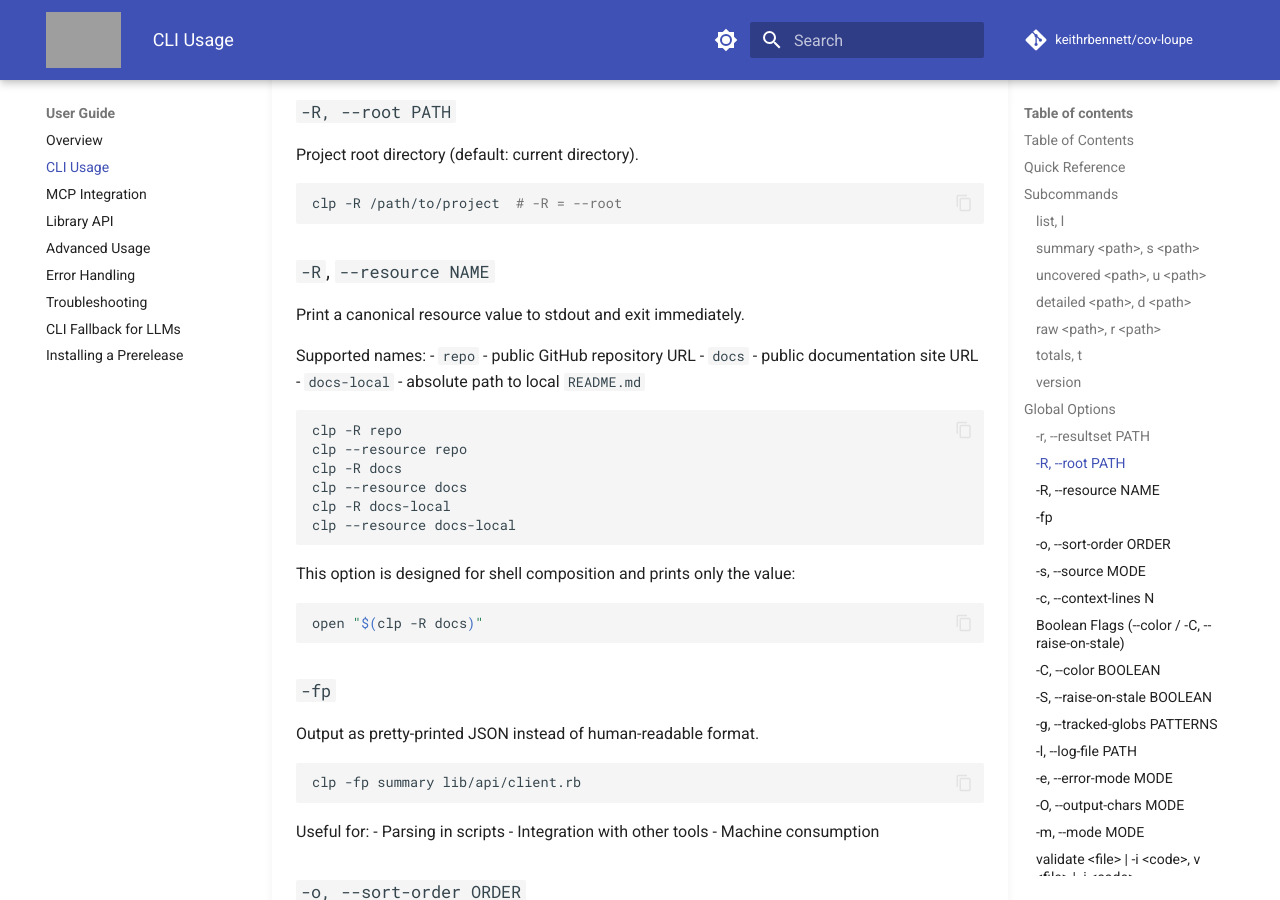
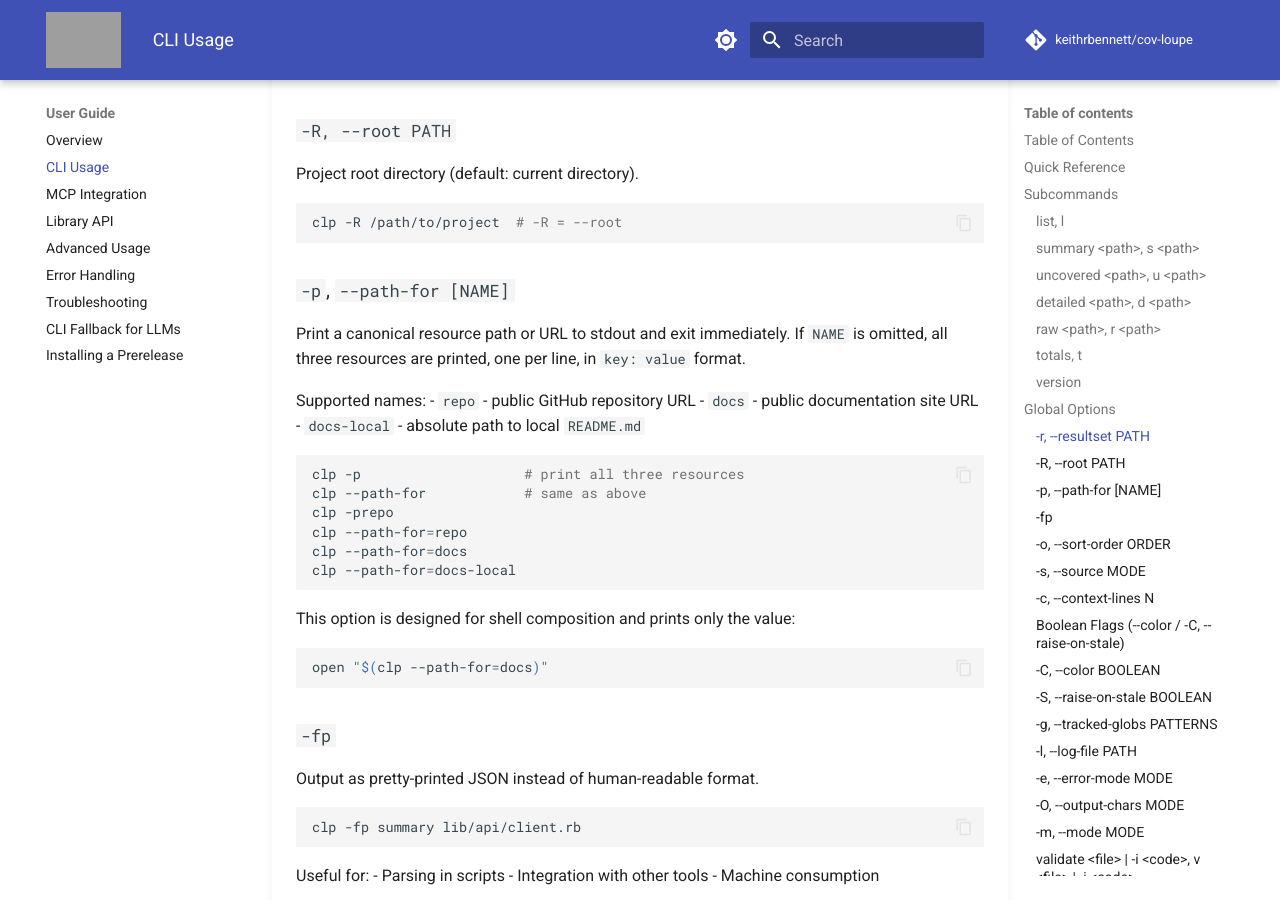
Before and after one commit to keithrbennett/simplecov-mcp, an MkDocs documentation site: the page built from docs/user/CLI_USAGE.md, in a window 1280 px wide and 900 px high, scrolled down 9105 px. Built offline with MkDocs 1.6.1 and Material for MkDocs 9.7.7, drawn with Linux system fonts in a browser that asks for light colours; comment, search, counter and statistics services are not loaded; some of the changed text lies outside the part shown; grey boxes are pictures that could not be loaded.

Commit message:
Rename -R/--resource to -p/--path-for; add no-arg all-values output
The -R short flag was shared with --root, causing ambiguity. Replacing
--resource NAME with --path-for [NAME] gives a clearer name and an
optional argument: omitting NAME prints all three resources (repo, docs,
docs-local) in "key: value" format; supplying a name prints only that
value. Update all tests, docs, examples, and migration notes accordingly.

https://claude.ai/code/session_016ryzBdWZEy38Sqe8ENBBVy

````diff
--- a/docs/user/CLI_USAGE.md
+++ b/docs/user/CLI_USAGE.md
@@ -58,10 +58,11 @@ clp version
 # Get help
 clp -h  # -h = --help
 
-# Print canonical resource values (stdout only)
-clp --resource repo
-clp --resource docs
-clp --resource docs-local
+# Print canonical resource paths/URLs (stdout only)
+clp -p                    # all three
+clp --path-for=repo
+clp --path-for=docs
+clp --path-for=docs-local
 ```
 
 ## Subcommands
@@ -420,9 +421,10 @@ Project root directory (default: current directory).
 clp -R /path/to/project  # -R = --root
 ```
 
-### `-R`, `--resource NAME`
+### `-p`, `--path-for [NAME]`
 
-Print a canonical resource value to stdout and exit immediately.
+Print a canonical resource path or URL to stdout and exit immediately. If `NAME`
+is omitted, all three resources are printed, one per line, in `key: value` format.
 
 Supported names:
 - `repo` - public GitHub repository URL
@@ -430,18 +432,18 @@ Supported names:
 - `docs-local` - absolute path to local `README.md`
 
 ```sh
-clp -R repo
-clp --resource repo
-clp -R docs
-clp --resource docs
-clp -R docs-local
-clp --resource docs-local
+clp -p                    # print all three resources
+clp --path-for            # same as above
+clp -prepo
+clp --path-for=repo
+clp --path-for=docs
+clp --path-for=docs-local
 ```
 
 This option is designed for shell composition and prints only the value:
 
 ```sh
-open "$(clp -R docs)"
+open "$(clp --path-for=docs)"
 ```
 
 ### `-fp`
````
Also changed, not shown: README.md (+7 -7 lines), RELEASE_NOTES.md (+2 -2 lines), docs/dev/arch-decisions/application-architecture.md (+2 -2 lines), docs/user/migrations/MIGRATING_TO_V2.md (+1 -1 lines), 3 other files.
